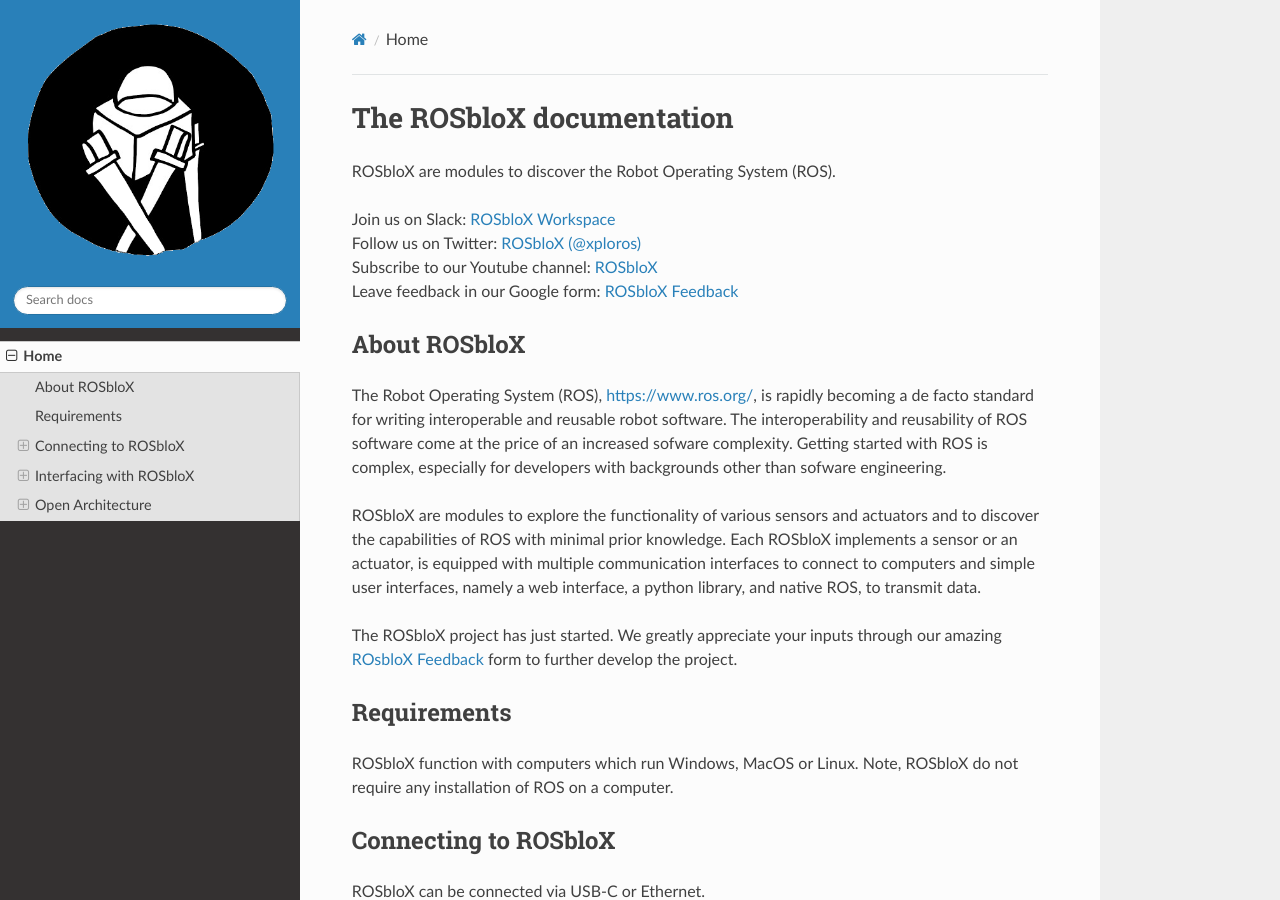
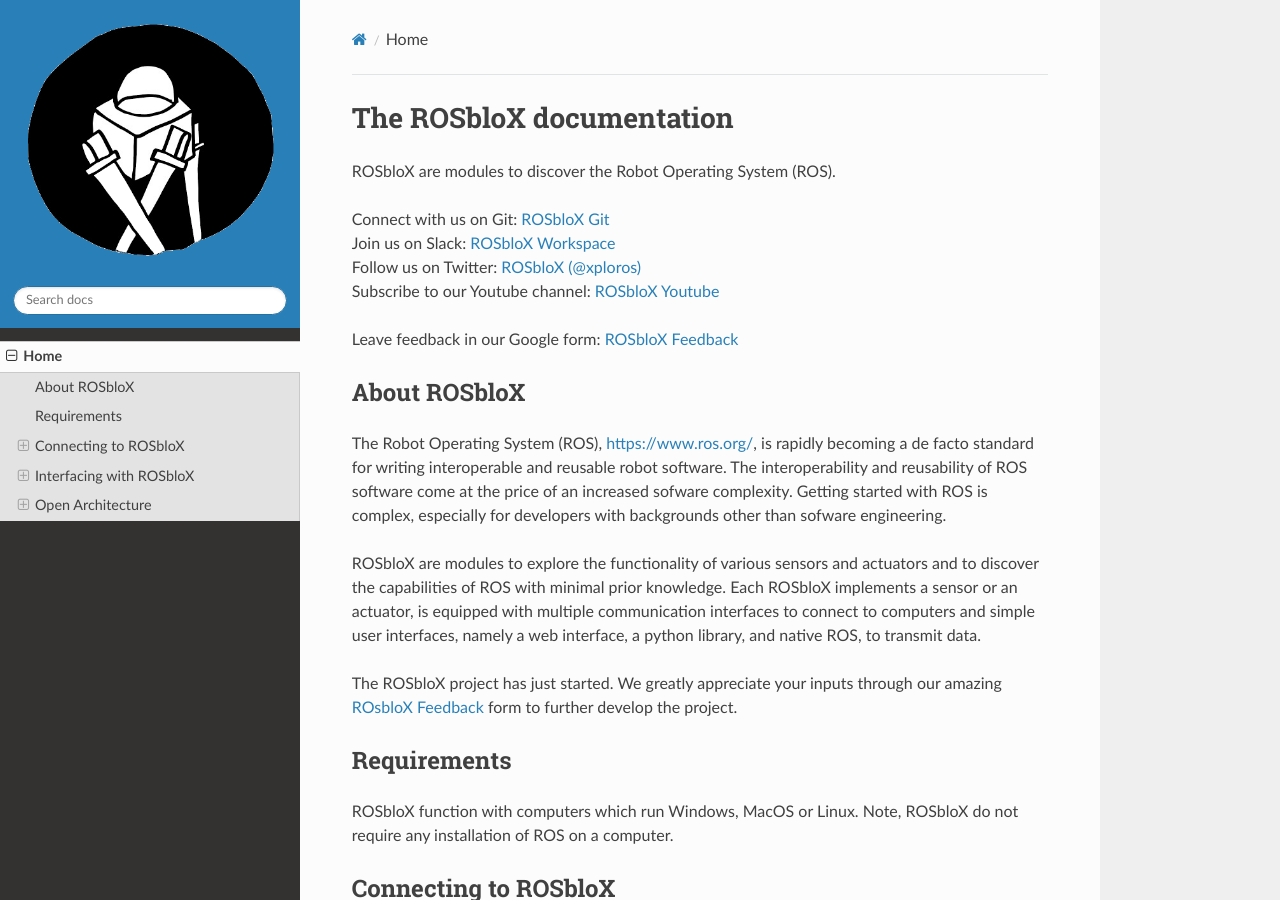
Before and after one commit to rosblox/rosblox.github.io, an MkDocs documentation site: the page built from docs/index.md, in a window 1280 px wide and 900 px high. Built offline with MkDocs 1.6.1, drawn with Linux system fonts in a browser that asks for light colours; nearby versions of some CDN libraries.

Commit message:
Add ref to git.

```diff
--- a/docs/index.md
+++ b/docs/index.md
@@ -2,9 +2,12 @@
 
 ROSbloX are modules to discover the Robot Operating System (ROS).
 
+Connect with us on Git: [ROSbloX Git](https://github.com/rosblox)
 Join us on Slack: [ROSbloX Workspace](https://join.slack.com/t/rosblox/shared_invite/zt-1c6ifc24n-OswQtNwORkq588QPNZ2KoA)
 Follow us on Twitter: [ROSbloX (@xploros)](https://twitter.com/xploros)
-Subscribe to our Youtube channel: [ROSbloX](https://www.youtube.com/channel/UC8t8kygP_QODOw7MCxGZJVg)
+Subscribe to our Youtube channel: [ROSbloX Youtube](https://www.youtube.com/channel/UC8t8kygP_QODOw7MCxGZJVg)
+
+
 Leave feedback in our Google form: [ROSbloX Feedback](https://forms.gle/vUeeocDE7jSQKdCc7)
 
 ## About ROSbloX
```
